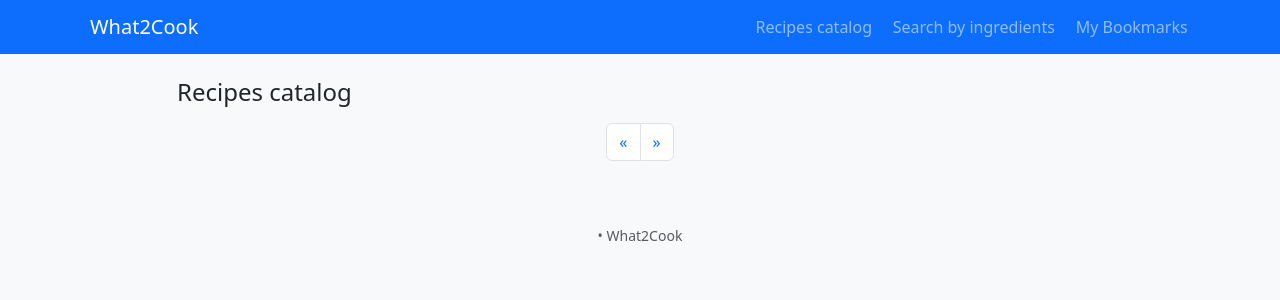
After one commit to p95max/What2Cook, a FastAPI app: template app/templates/catalog.html in a window 1280 px wide. The commit adds this page. Shown: the top 300 px of the page. Run offline with FastAPI, Linux system fonts and the light colour scheme; the template is opened without the code that fills it, so the values that code supplies are empty; parts of the project's set-up code (start-up, migrations or seed data) failed here and were passed over.

Commit message:
main page divided, created new template catalog with all recipes

```diff
--- a/app/frontend/routes.py
+++ b/app/frontend/routes.py
@@ -19,6 +19,12 @@ async def index(request: Request, page: int = Query(1, ge=1), session: AsyncSess
     ctx = await list_recipes(session, page=page)
     ctx.update({"request": request})
     return templates.TemplateResponse("index.html", ctx)
+
+@router.get("/catalog", include_in_schema=False, name="catalog_page")
+async def catalog_page(request: Request, page: int = Query(1, ge=1), session: AsyncSession = Depends(get_session)):
+    ctx = await list_recipes(session, page=page)
+    ctx.update({"request": request})
+    return templates.TemplateResponse("catalog.html", ctx)
 
 @router.get("/recipes/{recipe_id}", include_in_schema=False, name="recipe_page")
 async def recipe_page(request: Request, recipe_id: int, session: AsyncSession = Depends(get_session)):
--- /dev/null
+++ b/app/templates/catalog.html
@@ -0,0 +1,36 @@
+{% extends "base.html" %}
+{% block title %}Catalog — What2Cook{% endblock %}
+
+{% block content %}
+<div class="row justify-content-center">
+  <div class="col-lg-10">
+    <h1 class="h4 mb-3">Recipes catalog</h1>
+
+    <div class="row g-3 mb-3">
+      {% import "includes/receipt_detail.html" as receipt %}
+      {% for r in recipes %}
+        {{ receipt.recipe_card(r) }}
+      {% endfor %}
+    </div>
+
+    <nav aria-label="Page navigation">
+      <ul class="pagination justify-content-center">
+        <li class="page-item {% if page <= 1 %}disabled{% endif %}">
+          <a class="page-link" href="{{ request.url_for('catalog_page') }}?page={{ page - 1 }}">&laquo;</a>
+        </li>
+
+        {% for p in range(1, total_pages + 1) %}
+          <li class="page-item {% if p == page %}active{% endif %}">
+            <a class="page-link" href="{{ request.url_for('catalog_page') }}?page={{ p }}">{{ p }}</a>
+          </li>
+        {% endfor %}
+
+        <li class="page-item {% if page >= total_pages %}disabled{% endif %}">
+          <a class="page-link" href="{{ request.url_for('catalog_page') }}?page={{ page + 1 }}">&raquo;</a>
+        </li>
+      </ul>
+    </nav>
+
+  </div>
+</div>
+{% endblock %}
--- a/app/templates/includes/navbar.html
+++ b/app/templates/includes/navbar.html
@@ -6,6 +6,7 @@
     </button>
     <div class="collapse navbar-collapse" id="nav">
       <ul class="navbar-nav ms-auto">
+        <li class="nav-item"><a class="nav-link" href="/catalog">Recipes catalog</a></li>
         <li class="nav-item"><a class="nav-link" href="/search">Search by ingredients</a></li>
         <li class="nav-item"><a class="nav-link" href="/bookmarks">My Bookmarks</a></li>
       </ul>
```
Also changed, not shown: app/templates/index.html (+0 -49 lines).
